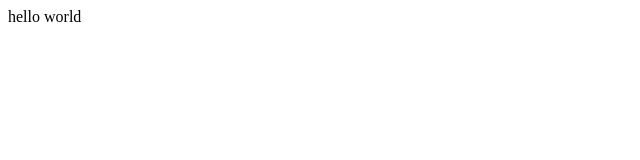
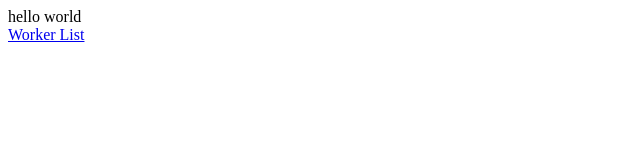
Before and after one commit to tonspk/sample_project, a plain HTML site: page index.html in a window 1280 px wide. Shown: the whole page, without its empty margins (0-640 px from the left). Drawn offline with Linux system fonts and the light colour scheme.

Commit message:
worker link

```diff
--- a/index.html
+++ b/index.html
@@ -1,3 +1,6 @@
 <html>
-<body>hello world<body>
+<body>
+hello world<br>
+<a href="worker.html">Worker List</a>
+</body>
 </html>
```
